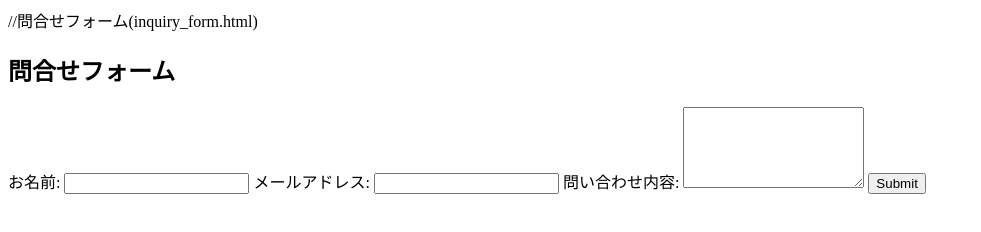
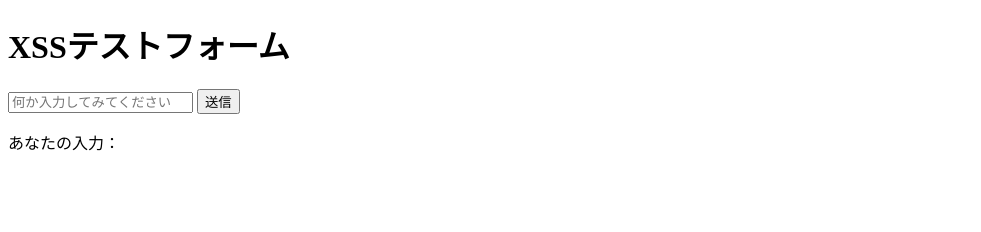
Before and after one commit to shutarokawamoto/test, a plain HTML site: page index.html in a window 1280 px wide. Shown: the whole page, without its empty margins (0-981 px from the left). Drawn offline with Linux system fonts and the light colour scheme.

Commit message:
Update index.html

```diff
--- a/index.html
+++ b/index.html
@@ -1,26 +1,26 @@
-//問合せフォーム(inquiry_form.html)
 <!DOCTYPE html>
-<html>
+<html lang="ja">
 <head>
   <meta charset="UTF-8">
-  <title>Inquiry Form</title>
-  <link rel="stylesheet" type="text/css" href="styles.css">
+  <title>XSSテスト</title>
 </head>
 <body>
-  <div class="container">
-    <h2>問合せフォーム</h2>
-    <form action="confirmation.php" method="POST">
-      <label for="name">お名前:</label>
-      <input type="text" id="name" name="name" required>
+  <h1>XSSテストフォーム</h1>
 
-      <label for="email">メールアドレス:</label>
-      <input type="text" id="email" name="email" required>
+  <form method="GET" action="">
+    <input type="text" name="input" placeholder="何か入力してみてください">
+    <input type="submit" value="送信">
+  </form>
 
-      <label for="message">問い合わせ内容:</label>
-      <textarea id="message" name="message" rows="5" required></textarea>
+  <p>あなたの入力：</p>
+  <div id="output"></div>
 
-      <input type="submit" value="Submit">
-    </form>
-  </div>
-  </body>
+  <script>
+    const params = new URLSearchParams(window.location.search);
+    const userInput = params.get("input");
+    if (userInput) {
+      document.getElementById("output").innerHTML = userInput;
+    }
+  </script>
+</body>
 </html>
```
